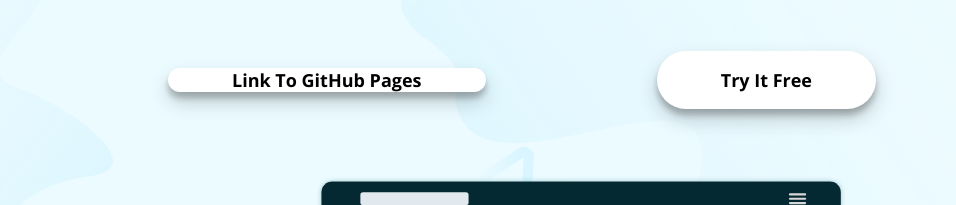
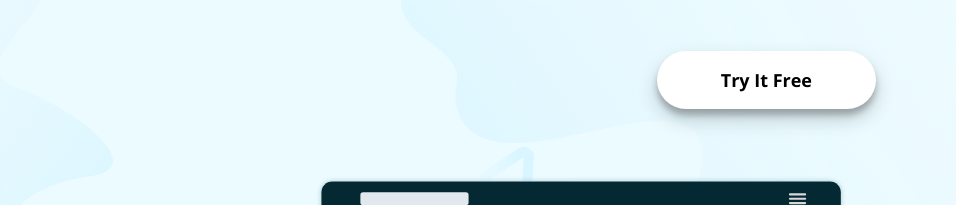
Before and after one commit to abdullmustyy/I4GxZuri-Huddle-Landing-Page-Task, a plain HTML site: page index.html in a window 1280 px wide. Shown: the top 205 px of the page, 324-1280 px from the left. Drawn offline with nearby package versions, Linux system fonts and the light colour scheme.

Commit message:
Update Structure

```diff
--- a/index.html
+++ b/index.html
@@ -16,7 +16,6 @@
                 <div class="logo">
                     <img src="./images/logo.svg" alt="">
                 </div>
-                <a href="https://github.com/abdullmustyy/I4GxZuri-Huddle-Landing-Page-Task/settings/pages"><button type="button" class="git-link">Link To GitHub Pages</button></a>
                 <button type="button" class="navbtn">Try It Free</button>
             </nav>
             <div class="intro">
```
